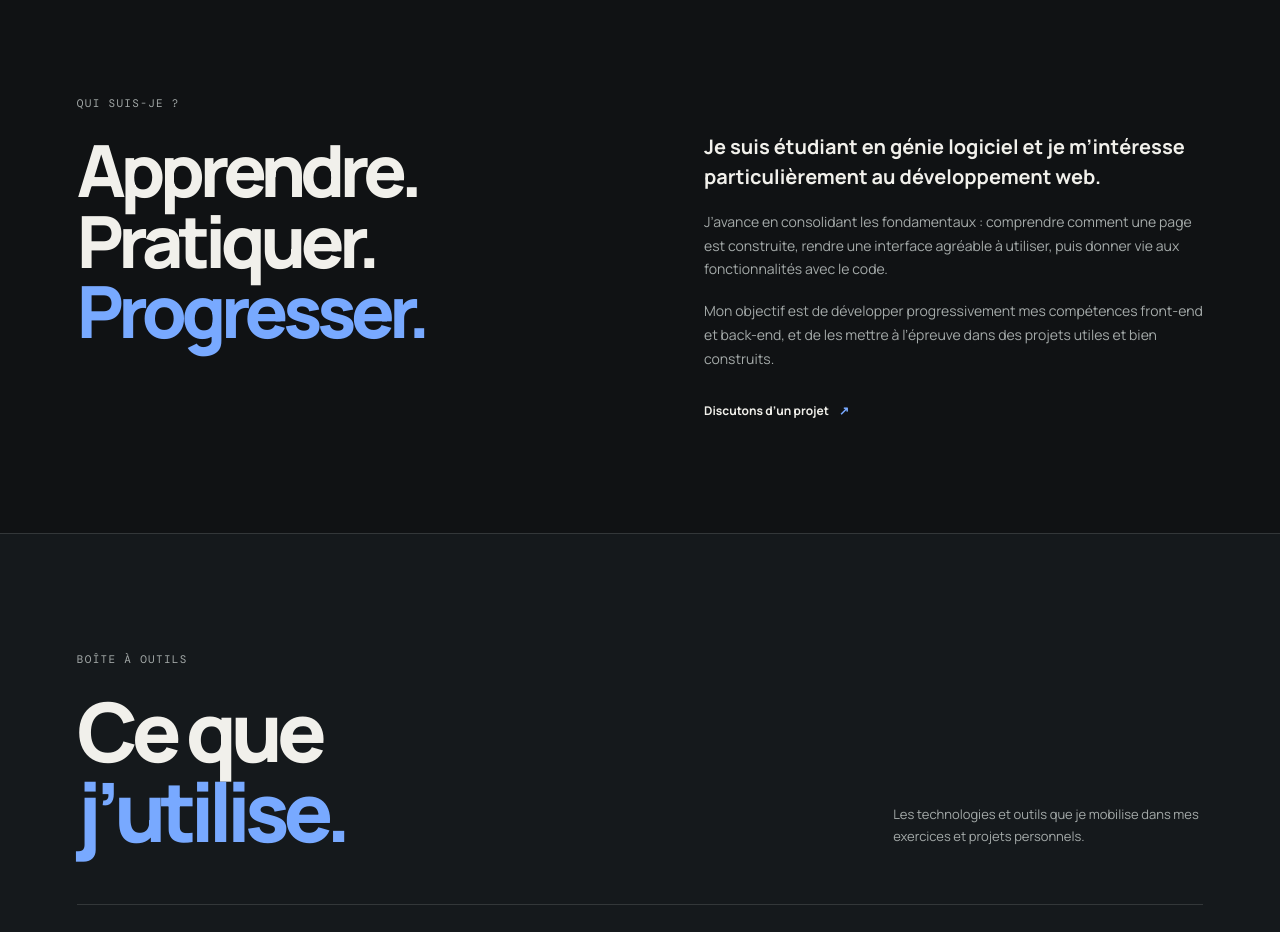
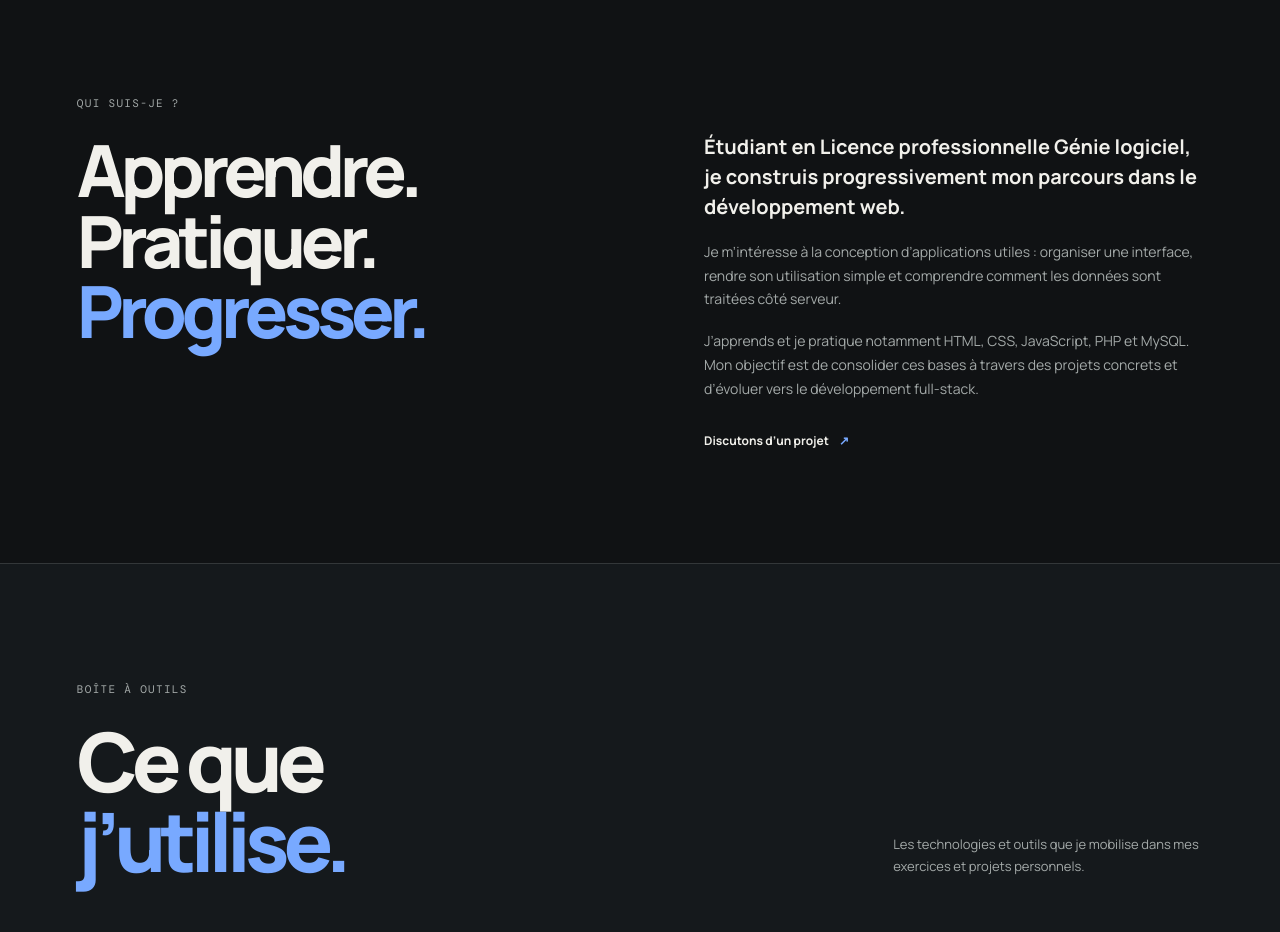
Before and after one commit to Ahounou10/Portfolio, a plain HTML site: page index.html in a window 1280 px wide. Shown: the part 2540-3472 px from the top of the page. Drawn offline with nearby package versions, Linux system fonts and the light colour scheme.

Commit message:
Améliorer la présentation personnelle du portfolio

```diff
--- a/index.html
+++ b/index.html
@@ -155,9 +155,9 @@
           <h2 id="titre-apropos">Apprendre.<br />Pratiquer.<br /><span>Progresser.</span></h2>
         </div>
         <div class="apropos-contenu reveal">
-          <p class="texte-lead">Je suis étudiant en génie logiciel et je m’intéresse particulièrement au développement web.</p>
-          <p>J’avance en consolidant les fondamentaux : comprendre comment une page est construite, rendre une interface agréable à utiliser, puis donner vie aux fonctionnalités avec le code.</p>
-          <p>Mon objectif est de développer progressivement mes compétences front-end et back-end, et de les mettre à l’épreuve dans des projets utiles et bien construits.</p>
+          <p class="texte-lead">Étudiant en Licence professionnelle Génie logiciel, je construis progressivement mon parcours dans le développement web.</p>
+          <p>Je m’intéresse à la conception d’applications utiles : organiser une interface, rendre son utilisation simple et comprendre comment les données sont traitées côté serveur.</p>
+          <p>J’apprends et je pratique notamment HTML, CSS, JavaScript, PHP et MySQL. Mon objectif est de consolider ces bases à travers des projets concrets et d’évoluer vers le développement full-stack.</p>
           <a class="lien-simple" href="#contact">Discutons d’un projet <span aria-hidden="true">↗</span></a>
         </div>
       </div>
```
